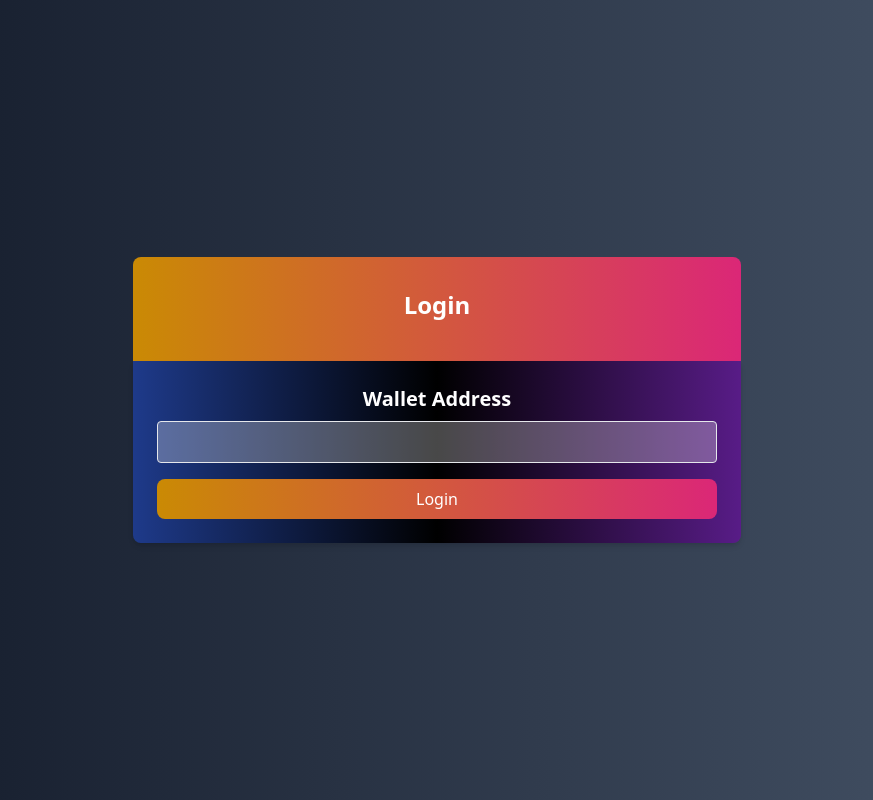
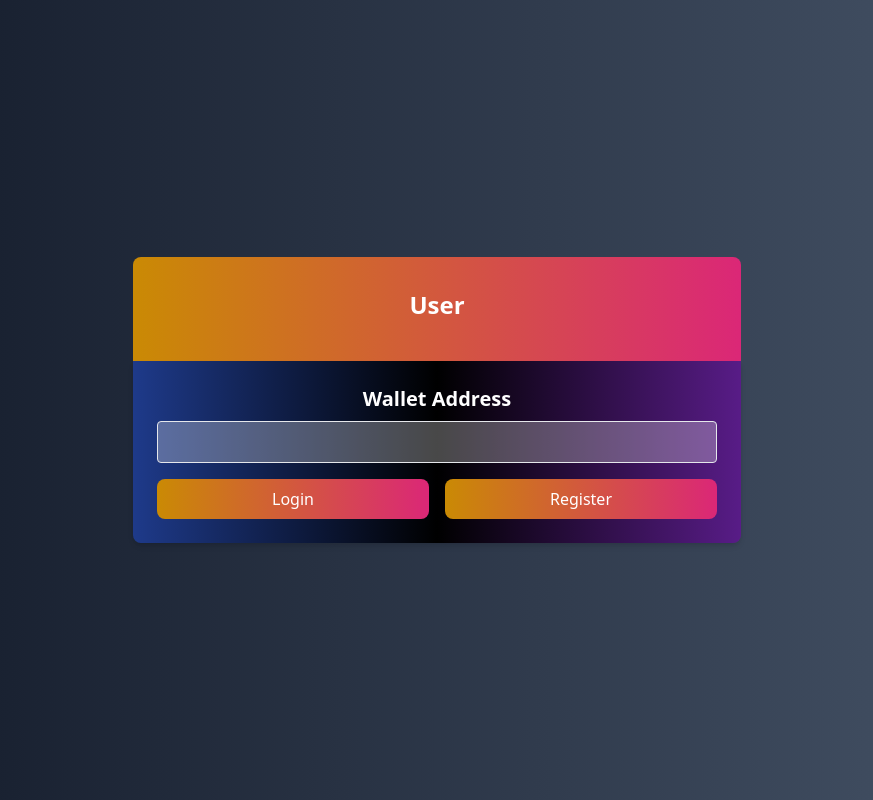
Before and after one commit to bddesai123/codebit-clone, a React (Vite) app: page /login in a window 1280 px wide. Shown: the whole page, without its empty margins (203-1076 px from the left). Built offline with nearby package versions, Linux system fonts and the light colour scheme.

Commit message:
added contextapi, changes in login & sidebar

```diff
--- a/src/App.jsx
+++ b/src/App.jsx
@@ -15,7 +15,6 @@ import AutoPoolIncome from "./pages/AutoPoolIncome";
 import NonWorkingInocme from "./pages/NonWorkingInocme";
 import WorkingIncome from "./pages/WorkingIncome";
 import FlushOutIncome from "./pages/FlushOutIncome";
-
 import Deposit from "./pages/Deposit";
 import TopUpHistory from "./pages/TopUpHistory";
 import AddFunds from "./pages/AddFunds";
@@ -26,8 +25,12 @@ import Support from "./pages/Support";
 import AllSupport from "./pages/AllSupport";
 import Login from "./pages/Login";
 import copy from "copy-to-clipboard";
+import { useWallet } from "./components/WalletContext";
+
 function App() {
   const referralLinkRef = useRef();
+  const { walletAddress } = useWallet(); // Destructure walletAddress from useWallet
+  const walletAddressString = typeof walletAddress === "string" ? walletAddress : "";
 
   const copyToClipboard = () => {
     let copyText = referralLinkRef.current.value;
@@ -52,13 +55,13 @@ function App() {
             </label>
             <input
               type="text"
-              value="https://metabitclub.com/register?refid=586939"
+              value={`https://metabitclub.com/register?refid=${walletAddressString}`}
               className="input input-bordered w-full md:max-w-xl max-w-sm rounded-l-lg p-4 mb-2 md:mb-0"
               disabled
               ref={referralLinkRef}
             />
             <button
-              className="p-4 bg-gradient-to-r from-yellow-600 to-pink-600 rounded-r-lg text-white transform hover:translate-y-[-5px] hover:text-black hover:shadow-lg hover:shadow-pink-900"
+              className="p-4 bg-gradient-to-r from-yellow-600 to-pink-600 rounded-lg md:rounded-r-lg text-white transform hover:translate-y-[-5px] hover:text-black hover:shadow-lg hover:shadow-pink-900"
               onClick={copyToClipboard}
             >
               <span className="flex"> Copy </span>
--- a/src/components/Sidebar.jsx
+++ b/src/components/Sidebar.jsx
@@ -14,51 +14,51 @@ import {
 import { Link } from "react-router-dom";
 import { FaUserAlt, FaUserCheck, FaAlignJustify } from "react-icons/fa";
 
-
 const Sidebars = () => {
   const [collapsed, setCollapsed] = React.useState(false);
   const [active, setActive] = React.useState(false);
 
   const handleCollapse = () => {
-    console.log("Button clicked!");
     setCollapsed(!collapsed);
-
   };
 
   const handleActive = () => {
-    console.log("Button clicked!");
+
     setActive(!active);
-  }
+  };
 
-  const logout = async() =>{
+  const logout = async () => {
     localStorage.removeItem("token");
     window.location.reload();
-  }
+  };
 
   return (
     <div className="flex min-h-screen  bg-black">
-
       <Sidebar
         toggled={collapsed}
         onToggle={handleCollapse}
         breakPoint="md"
-       collapsed={active}
-       onCollapsed={handleActive}
-
+        collapsed={active}
+        onCollapsed={handleActive}
         backgroundColor="#ffffff"
       >
         <div className="flex flex-row justify-center font-semibold items-center">
           Dashboard
           <button
-            className=" fixed top-4 left-4 p-2 text-white"
-           onClick={handleCollapse}
+            className=" fixed top-4 left-4 p-2 md:hidden text-white"
+            type="button"
+            onClick={handleCollapse}
           >
             <FaAlignJustify size={24} />
           </button>
         </div>
 
         <Menu className="text-black">
-          <MenuItem icon={<FaHouse />}  onClick={handleActive} component={<Link to="/dashboard" />}>
+          <MenuItem
+            icon={<FaHouse />}
+            onClick={handleActive}
+            component={<Link to="/dashboard" />}
+          >
             HOME
           </MenuItem>
           <SubMenu label="PROFILE" icon={<FaUserAlt />}>
--- /dev/null
+++ b/src/components/WalletContext.jsx
@@ -0,0 +1,28 @@
+import { createContext, useContext, useState } from "react";
+
+
+
+const WalletContext = createContext();
+
+export const WalletProvider = ({children}) => {
+
+    const [walletAddress, setWalletWalletAddress] = useState("");
+
+const updateWalletAddress =(address) =>{
+    setWalletWalletAddress(String(address));
+}
+  return (
+    <WalletContext.Provider value={{walletAddress, updateWalletAddress}}>
+      {children}
+    </WalletContext.Provider>
+  )
+}
+
+export const useWallet = () => {
+    const context = useContext(WalletContext);
+    if(!context) {
+        throw new Error("useWallet must be used within a WalletProvider")
+    }
+    return context;
+
+}
--- a/src/main.jsx
+++ b/src/main.jsx
@@ -3,11 +3,15 @@ import App from "./App.jsx";
 import "./index.css";
 import { BrowserRouter } from "react-router-dom";
 import { AuthProvider } from "./components/Auth.jsx";
+import { WalletProvider } from "./components/WalletContext.jsx";
+
 
 ReactDOM.createRoot(document.getElementById("root")).render(
   <BrowserRouter>
     <AuthProvider>
-      <App />
+      <WalletProvider>
+        <App />
+      </WalletProvider>
     </AuthProvider>
   </BrowserRouter>
 );
--- a/src/pages/Login.jsx
+++ b/src/pages/Login.jsx
@@ -1,15 +1,19 @@
-import React, { useState, useEffect } from "react";
+import { useState, useEffect } from "react";
 import { useNavigate } from "react-router-dom";
 import { useAuth } from "../components/Auth";
+import { useWallet } from "../components/WalletContext";
 
 const Login = () => {
   const navigate = useNavigate();
   const { user, login } = useAuth();
-  const [walletAddress, setWalletAddress] = useState("");
   const [error, setError] = useState("");
+  const [refid, setRefid] = useState("");
+
+  const { walletAddress: contextWalletAddress, updateWalletAddress } =
+    useWallet();
 
   useEffect(() => {
-    // Redirect to dashboard if user is already logged in
+    // Redirect to dashboard if the user is already logged in
     if (user) {
       navigate("/dashboard");
     }
@@ -25,7 +29,7 @@ const Login = () => {
         });
 
         const userAddress = accounts[0];
-        setWalletAddress(userAddress);
+        updateWalletAddress(userAddress);
 
         // Get the current chain ID
         const chainId = await window.ethereum.request({
@@ -37,9 +41,28 @@ const Login = () => {
           setError("Please switch to the Ethereum Mainnet to login.");
         } else {
           setError("");
+          // Perform login logic
+          const loginResponse = await fetch(
+            `https://forline.live/api/login.php?address=${userAddress}`
+          );
+          const responseData = await loginResponse.json();
+
+          // Check if login was successful
+          if (
+            Array.isArray(responseData) &&
+            responseData.includes("Message:Successfully Login") &&
+            responseData.includes("Status:200")
+          ) {
+            // Display alert with the message from the backend
+            alert(responseData[0]);
+            // Proceed with further actions after successful login
             await login(userAddress);
             alert("User login successful!");
             await navigate("/dashboard");
+          } else {
+            // Display alert with the message from the backend for login failure
+            alert(responseData[0]);
+          }
         }
       } else {
         setError("Please install MetaMask");
@@ -49,12 +72,63 @@ const Login = () => {
     }
   };
 
+  const handleRegister = async () => {
+    try {
+      // Check if MetaMask is installed
+      if (window.ethereum) {
+        // Request accounts from the user
+        const accounts = await window.ethereum.request({
+          method: "eth_requestAccounts",
+        });
+
+        const userAddress = accounts[0];
+        updateWalletAddress(userAddress);
+
+        // Get the current chain ID
+        const chainId = await window.ethereum.request({
+          method: "eth_chainId",
+        });
+
+        // Compare the chain ID with the expected chain ID for Ethereum mainnet (0x1)
+        if (chainId !== "0x1") {
+          setError("Please switch to the Ethereum Mainnet to register.");
+        } else {
+          setError("");
+          // Perform registration logic
+          const registerResponse = await fetch(
+            `https://forline.live/api/register.php?address=${userAddress}&refid=${refid}`
+          );
+          const responseData = await registerResponse.json();
+
+          // Check if registration was successful
+          if (
+            Array.isArray(responseData) &&
+            responseData.includes("Message:This Address Is Already Register") &&
+            responseData.includes("Status:400")
+          ) {
+            // Display alert with the message from the backend
+            alert(responseData[0]);
+          } else {
+            // Registration successful, proceed with login logic
+            await login(userAddress);
+            alert("User registered and logged in!");
+            await navigate("/dashboard");
+          }
+        }
+      } else {
+        setError("Please install MetaMask");
+      }
+    } catch (error) {
+      console.error("Error during registration:", error.message);
+    }
+  };
+
   return (
     <div className="text-white min-h-screen flex items-center justify-center">
-      <div className="w-full max-w-md md:max-w-lg lg:max-w-xl xl:max-w-2xl  p-4 md:p-6 lg:p-8">
+      <div className="w-full max-w-md md:max-w-lg lg:max-w-xl xl:max-w-2xl p-4 md:p-6 lg:p-8">
         <div className="bg-gradient-to-r from-yellow-600 to-pink-600 rounded-t-lg p-8">
           <h2 className="text-center text-white text-2xl font-bold mb-2">
-            Login
+            User
           </h2>
         </div>
         <div className="bg-gradient-to-r from-blue-900 via-black to-purple-900 p-6 rounded-b-lg shadow-md">
@@ -70,12 +144,13 @@ const Login = () => {
               id="walletAddress"
               name="walletAddress"
               placeholder=""
-              value={walletAddress}
+              value={contextWalletAddress}
               disabled
               className="w-full p-2 text-black border rounded focus:outline-none focus:ring focus:border-blue-300"
             />
           </div>
 
+          <div className="flex md:flex-row flex-col gap-4">
             <button
               type="button"
               onClick={handleLogin}
@@ -83,6 +158,14 @@ const Login = () => {
             >
               Login
             </button>
+            <button
+              type="button"
+              onClick={handleRegister}
+              className="bg-gradient-to-r from-yellow-600 to-pink-600 w-full text-white py-2 px-4 rounded-lg transition duration-300 hover:shadow-lg transform hover:translate-y-[-5px] hover:shadow-pink-900 focus:outline-none"
+            >
+              Register
+            </button>
+          </div>
 
           {error && <div className="text-red-500 mt-2 text-sm">{error}</div>}
         </div>
```
Lines whose indentation alone changed are shown as unchanged.
